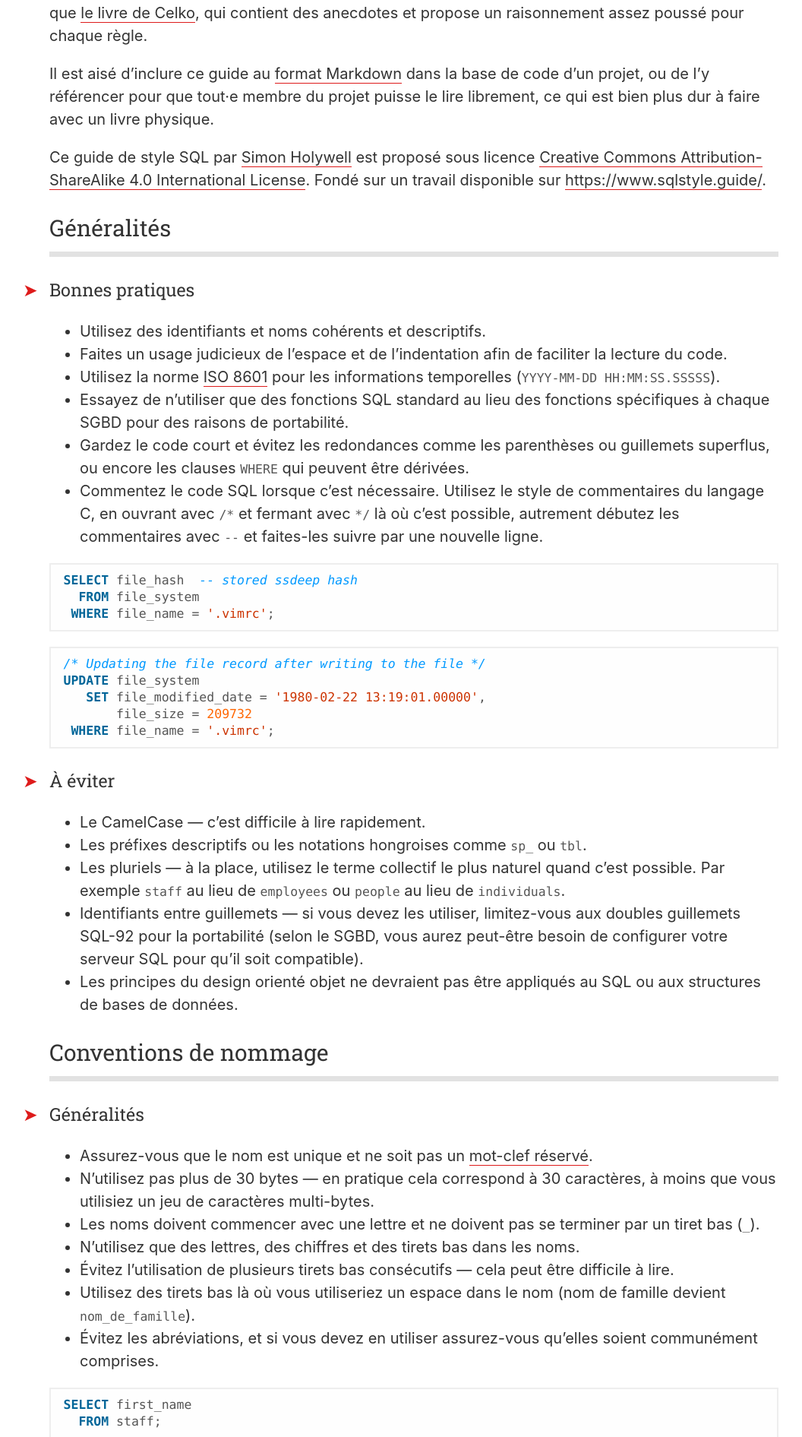
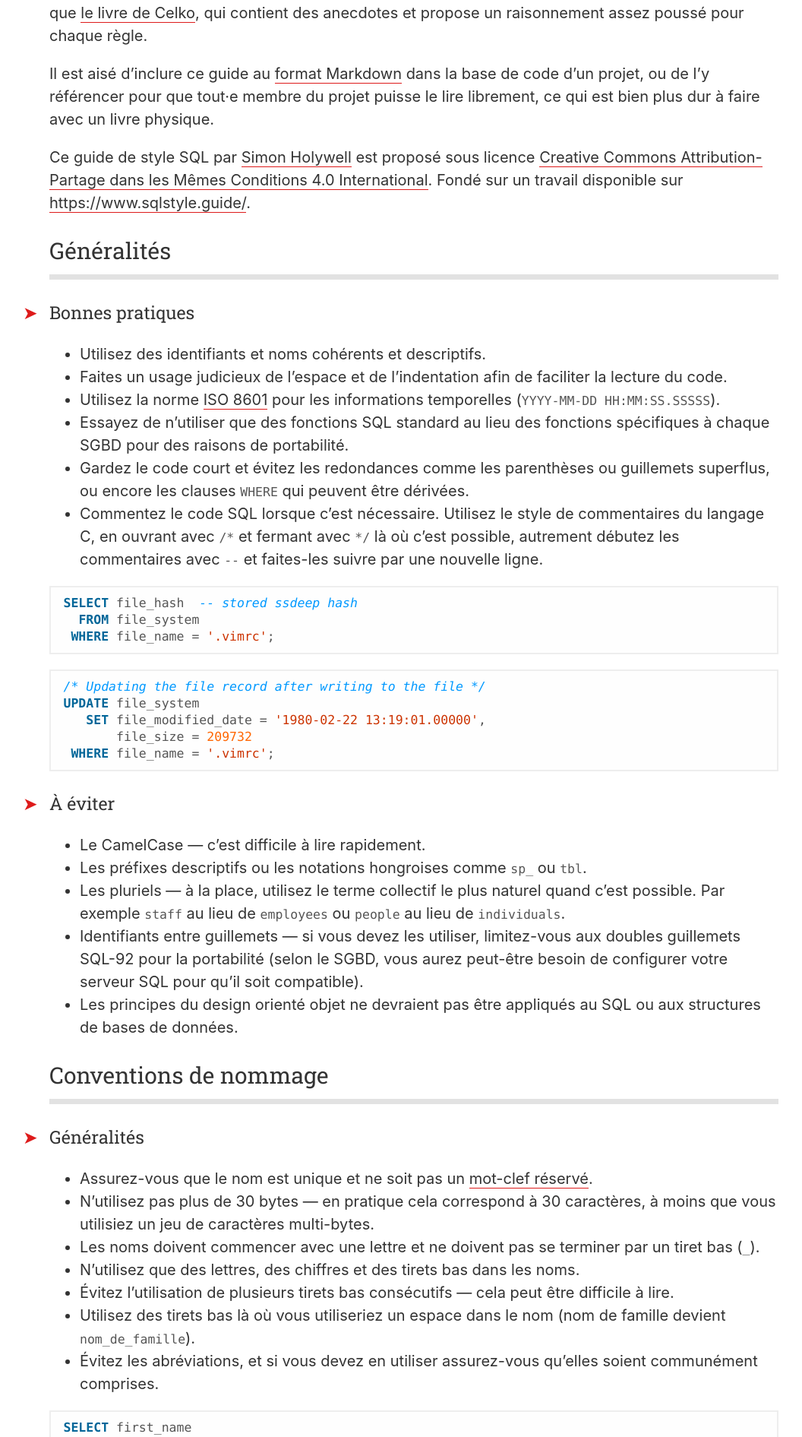
Before and after one commit to treffynnon/sqlstyle.guide, a Jekyll site: the page built from fr/index.md, in a window 1280 px wide. Shown: the part 1018-2909 px from the top of the page at 76% size, without its empty margins (95-1151 px from the left). Built offline with Jekyll 4.4.1, drawn with Linux system fonts in a browser that asks for light colours; comment, search, counter and statistics services are not loaded.

Commit message:
Update licence link to in French translation

```diff
--- a/_includes/sqlstyle.guide.fr.md
+++ b/_includes/sqlstyle.guide.fr.md
@@ -10,7 +10,7 @@ Style][celko] de Joe Celko afin de faciliter leur adoption par les équipes qui
 Il est aisé d'inclure ce guide au [format Markdown][dl-md] dans la base de code d'un projet, ou de l'y référencer pour que tout·e membre du projet puisse le lire librement, ce qui est bien plus dur à faire avec un livre physique.
 
 Ce guide de style SQL par [Simon Holywell][simon] est proposé sous licence [Creative Commons
-Attribution-ShareAlike 4.0 International License][licence].
+Attribution-Partage dans les Mêmes Conditions 4.0 International][licence].
 Fondé sur un travail disponible sur [https://www.sqlstyle.guide/][sqlstyleguide].
 
 ## Généralités
@@ -1236,5 +1236,5 @@ Voici quelques types de données de colonnes suggérés pour une compatibilité
     "Wikipédia : Entity–attribute–value model"
 [sqlstyleguide]: https://www.sqlstyle.guide/
     "SQL style guide par Simon Holywell"
-[licence]: https://creativecommons.org/licenses/by-sa/4.0/
-    "Creative Commons Attribution-ShareAlike 4.0 International License"
+[licence]: https://creativecommons.org/licenses/by-sa/4.0/deed.fr
+    "Creative Commons Attribution - Partage dans les Mêmes Conditions 4.0 International"
```
